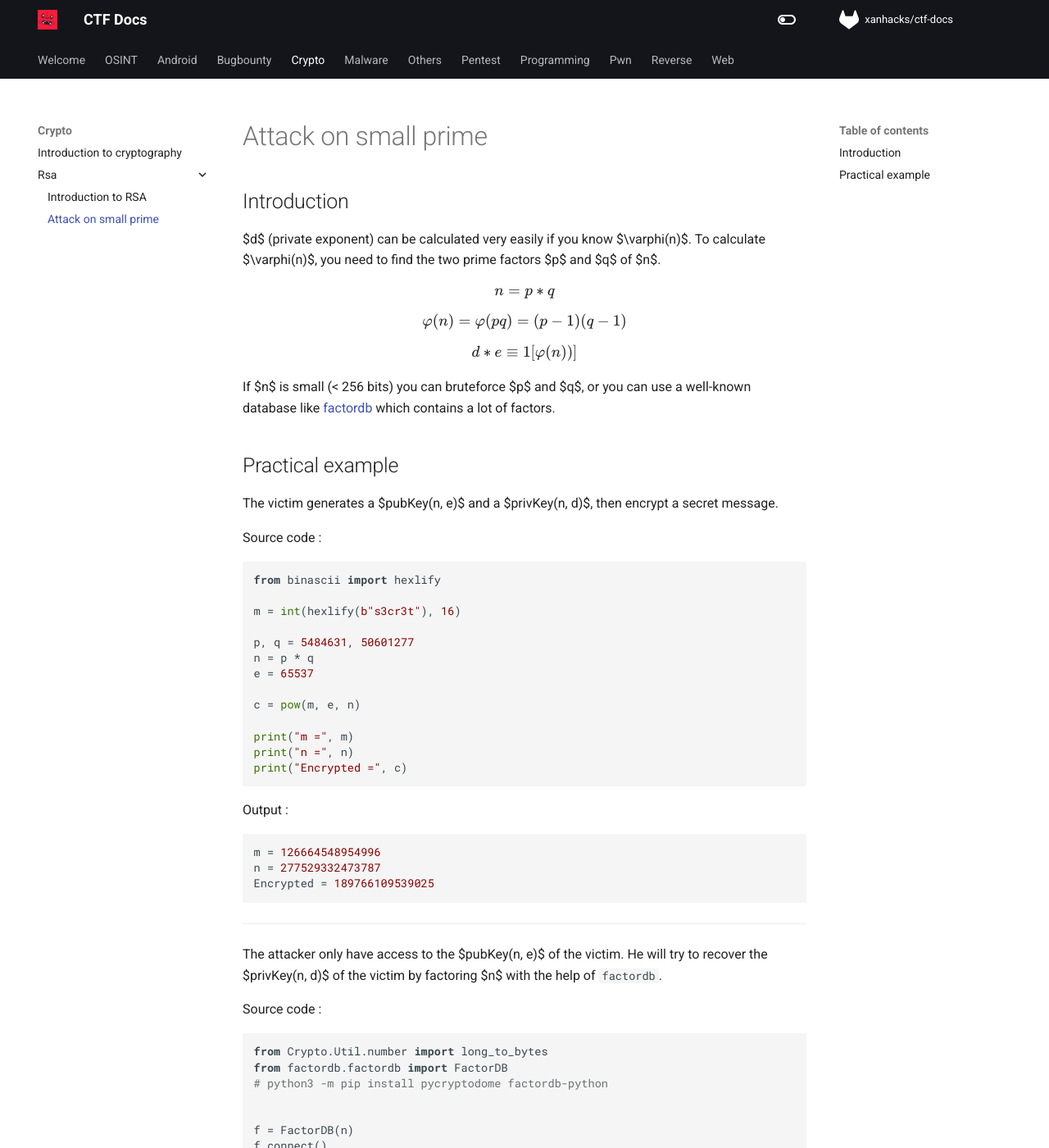
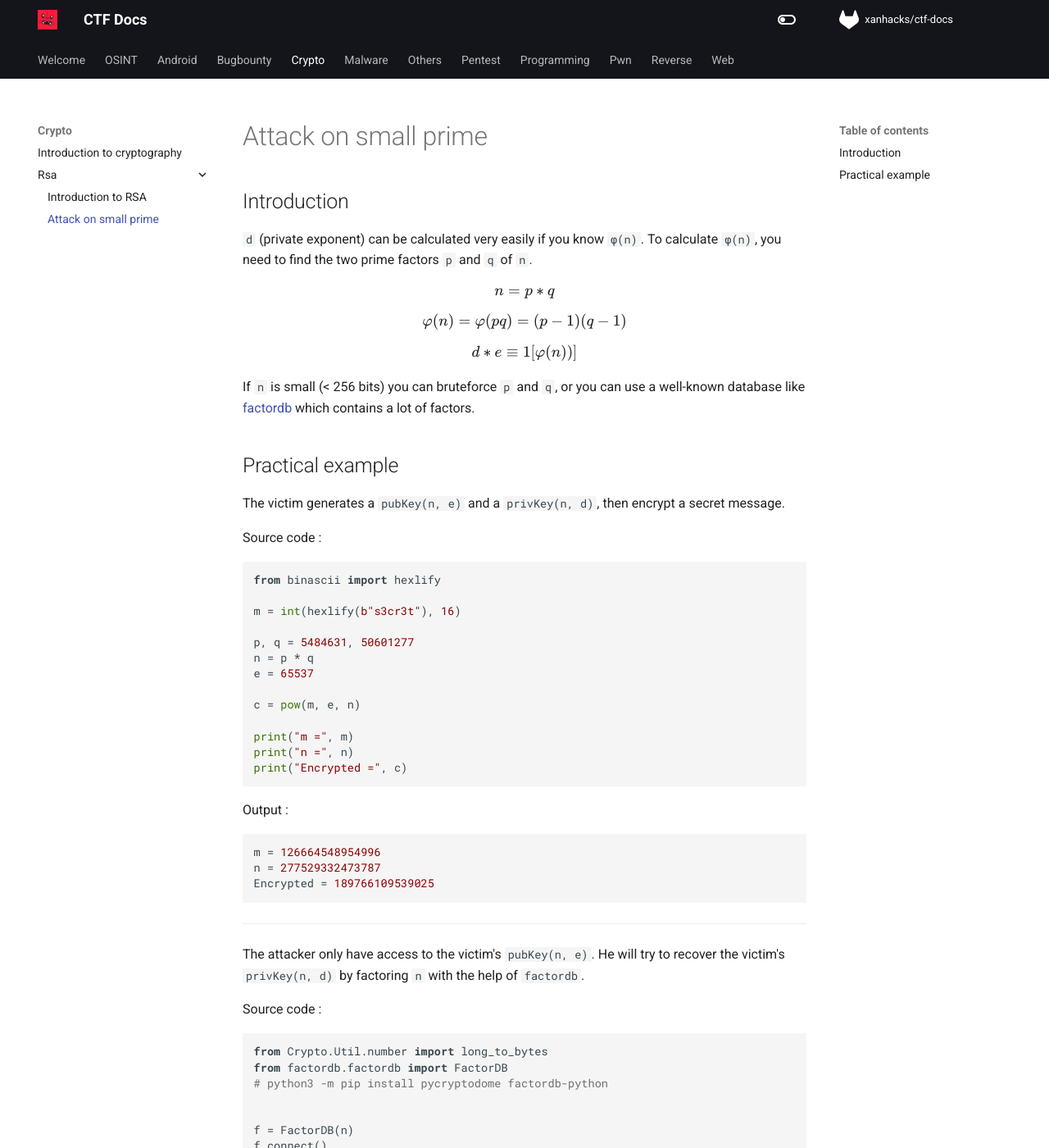
Before and after one commit to xanhacks/ctf-docs, an MkDocs documentation site: the page built from docs/crypto/rsa/02-small-prime.md, in a window 1280 px wide and 1400 px high. Shown: the whole window at 82% size. Built offline with MkDocs 1.6.1 and Material for MkDocs 9.7.7, drawn with Linux system fonts in a browser that asks for light colours; nearby versions of some CDN libraries; comment, search, counter and statistics services are not loaded; some of the changed text lies outside the part shown.

Commit message:
remove one line latex

````diff
--- a/docs/crypto/rsa/02-small-prime.md
+++ b/docs/crypto/rsa/02-small-prime.md
@@ -7,7 +7,7 @@ description: RSA - Attack on small prime.
 
 ## Introduction
 
-$d$ (private exponent) can be calculated very easily if you know $\varphi(n)$. To calculate $\varphi(n)$, you need to find the two prime factors $p$ and $q$ of $n$.
+`d` (private exponent) can be calculated very easily if you know `φ(n)`. To calculate `φ(n)`, you need to find the two prime factors `p` and `q` of `n`.
 
 $$
 n = p * q
@@ -19,11 +19,11 @@ $$
 d * e \equiv 1 [\varphi(n))]
 $$
 
-If $n$ is small (< 256 bits) you can bruteforce $p$ and $q$, or you can use a well-known database like [factordb](http://factordb.com/) which contains a lot of factors.
+If `n` is small (< 256 bits) you can bruteforce `p` and `q`, or you can use a well-known database like [factordb](http://factordb.com/) which contains a lot of factors.
 
 ## Practical example
 
-The victim generates a $pubKey(n, e)$ and a $privKey(n, d)$, then encrypt a secret message.
+The victim generates a `pubKey(n, e)` and a `privKey(n, d)`, then encrypt a secret message.
 
 Source code :
 
@@ -53,7 +53,7 @@ Encrypted = 189766109539025
 
 ---
 
-The attacker only have access to the $pubKey(n, e)$ of the victim. He will try to recover the $privKey(n, d)$ of the victim by factoring $n$ with the help of `factordb`.
+The attacker only have access to the victim's `pubKey(n, e)`. He will try to recover the victim's `privKey(n, d)` by factoring `n` with the help of `factordb`.
 
 Source code :
 
@@ -87,4 +87,4 @@ d = 173465855145593
 m = b's3cr3t'
 ```
 
-The attacker successfully recovers the $privKey(n, d)$ and the ciphertext message.
+The attacker successfully recovers the `privKey(n, d)` and the ciphertext message.
````
Also changed, not shown: docs/crypto/rsa/01-introduction.md (+1 -1 lines).
